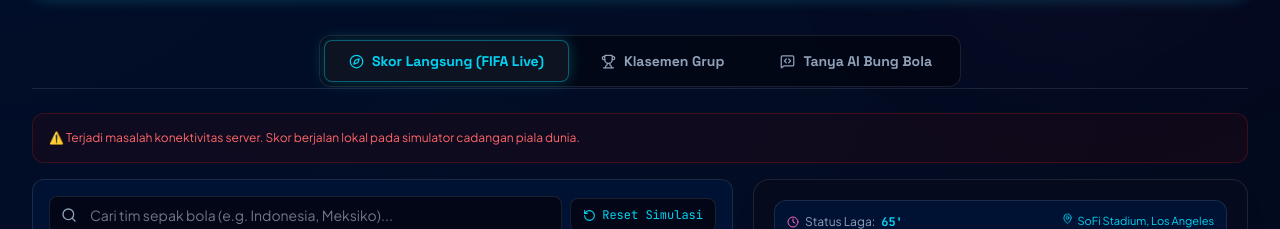
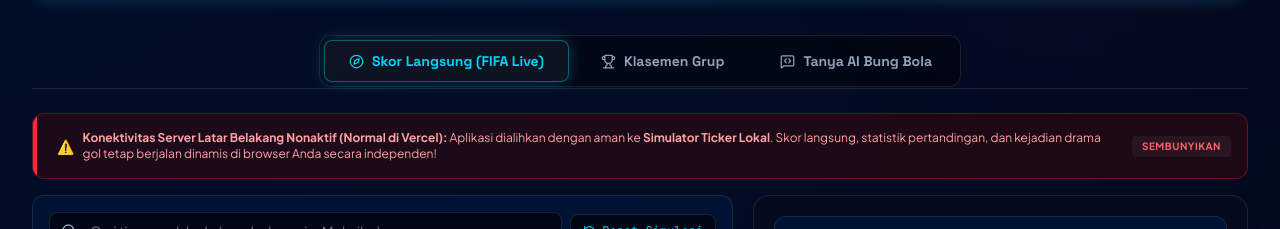
Before and after one commit to josanv1n/World-Cup2026, a React (Vite) app: page / in a window 1280 px wide. Shown: the part 982-1211 px from the top of the page. Built offline with nearby package versions, Linux system fonts and the light colour scheme; no server answers.

Commit message:
di vercel kenapa muncul pesan ini : "Terjadi masalah konektivitas server. Skor berjalan lokal pada simulator cadangan piala dunia."

```diff
--- a/src/App.tsx
+++ b/src/App.tsx
@@ -18,6 +18,7 @@ export default function App() {
   const [activeTab, setActiveTab] = useState<'scores' | 'standings' | 'chat' | 'gas'>('scores');
   const [refreshSeconds, setRefreshSeconds] = useState(8);
   const [apiError, setApiError] = useState(false);
+  const [showApiWarning, setShowApiWarning] = useState(true);
 
   // Fetch match results and standings on startup
   const fetchAllData = async () => {
@@ -433,9 +434,21 @@ export default function App() {
         {/* MAIN TAB SWITCH VIEWPORT AREA */}
         <div className="w-full relative min-h-[420px]">
 
-          {apiError && (
-            <div className="bg-red-950/20 border border-red-900/40 p-4 rounded-xl text-xs text-red-400 flex items-center gap-2 mb-4 select-none">
-              <span>⚠️ Terjadi masalah konektivitas server. Skor berjalan lokal pada simulator cadangan piala dunia.</span>
+          {apiError && showApiWarning && (
+            <div className="bg-red-950/40 border border-red-500/30 p-4 rounded-xl text-xs text-red-300 flex flex-col md:flex-row items-start md:items-center justify-between gap-3 mb-4 select-none relative overflow-hidden">
+              <div className="absolute left-0 top-0 bottom-0 w-1 bg-red-500" />
+              <span className="flex items-start md:items-center gap-2 pl-2">
+                <span className="text-sm shrink-0">⚠️</span>
+                <span>
+                  <strong>Konektivitas Server Latar Belakang Nonaktif (Normal di Vercel):</strong> Aplikasi dialihkan dengan aman ke <strong>Simulator Ticker Lokal</strong>. Skor langsung, statistik pertandingan, dan kejadian drama gol tetap berjalan dinamis di browser Anda secara independen!
+                </span>
+              </span>
+              <button
+                onClick={() => setShowApiWarning(false)}
+                className="text-red-400 hover:text-white bg-white/5 hover:bg-white/10 px-2.5 py-1 rounded transition-all font-bold text-[10px] shrink-0 self-end md:self-auto uppercase tracking-wider"
+              >
+                Sembunyikan
+              </button>
             </div>
           )}
 
```
